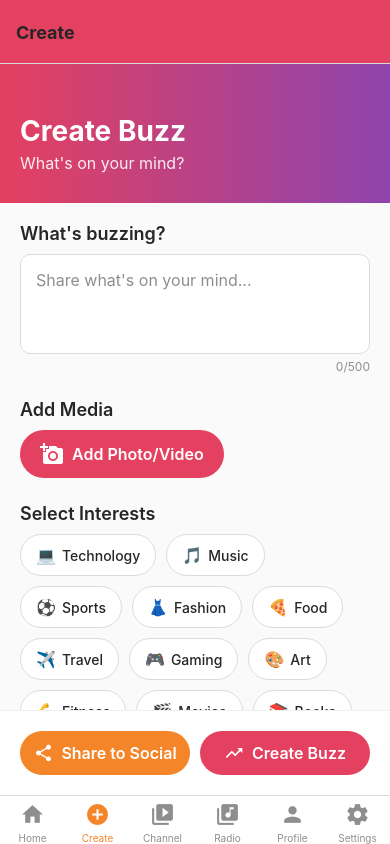
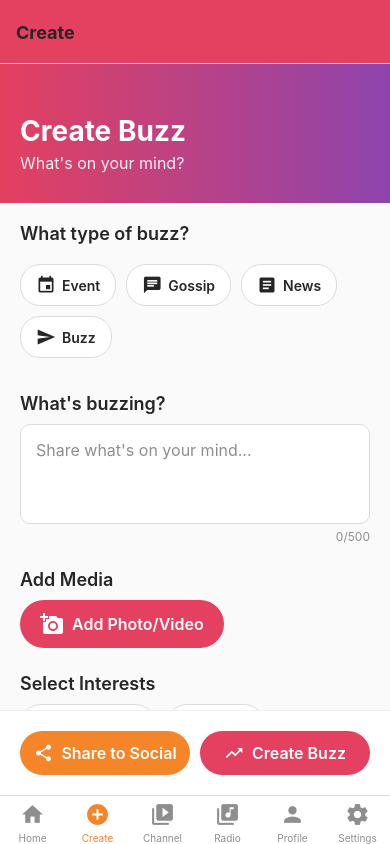
Before and after one commit to saji1970/BuzzIt, a React Native app: screen /Create in a window 390 px wide. Built offline with nearby package versions, Linux system fonts and the light colour scheme.

Commit message:
Add buzz type selection and event date, improve camera/gallery permissions

```diff
--- a/src/screens/CreateBuzzScreen.tsx
+++ b/src/screens/CreateBuzzScreen.tsx
@@ -20,11 +20,15 @@ import * as Animatable from 'react-native-animatable';
 import {useTheme} from '../context/ThemeContext';
 import {useUser, Interest} from '../context/UserContext';
 
+type BuzzType = 'event' | 'gossip' | 'news' | 'buzz';
+
 const CreateBuzzScreen: React.FC = () => {
   const {theme} = useTheme();
   const {user, addBuzz, interests} = useUser();
   const [content, setContent] = useState('');
   const [selectedInterests, setSelectedInterests] = useState<Interest[]>([]);
+  const [buzzType, setBuzzType] = useState<BuzzType | null>(null);
+  const [eventDate, setEventDate] = useState<string>('');
   const [media, setMedia] = useState<{type: 'image' | 'video' | null; url: string | null}>({
     type: null,
     url: null,
@@ -44,53 +48,64 @@ const CreateBuzzScreen: React.FC = () => {
 
   const openCamera = async () => {
     try {
-      const { status } = await ImagePicker.requestCameraPermissionsAsync();
-      if (status !== 'granted') {
-        Alert.alert('Permission Denied', 'Camera permission is required to take photos');
+      // Request camera permissions
+      const cameraPermission = await ImagePicker.requestCameraPermissionsAsync();
+      if (cameraPermission.status !== 'granted') {
+        Alert.alert('Permission Denied', 'Camera permission is required to take photos. Please enable it in Settings.');
         return;
       }
 
+      // Request microphone permission for videos
+      const audioPermission = await ImagePicker.requestCameraPermissionsAsync();
+
       const result = await ImagePicker.launchCameraAsync({
-        mediaTypes: ['images', 'videos'],
+        mediaTypes: ImagePicker.MediaTypeOptions.All,
         allowsEditing: true,
         quality: 0.8,
+        aspect: [4, 3],
       });
 
       if (!result.canceled && result.assets && result.assets[0]) {
         const asset = result.assets[0];
         setMedia({
-          type: asset.type === 'video' ? 'video' : 'image',
+          type: asset.type?.startsWith('video') ? 'video' : 'image',
           url: asset.uri || null,
         });
+        Alert.alert('Success', 'Media captured successfully!');
       }
     } catch (error) {
-      Alert.alert('Error', 'Failed to open camera');
+      console.error('Camera error:', error);
+      Alert.alert('Error', 'Failed to open camera. Please try again.');
     }
   };
 
   const openGallery = async () => {
     try {
+      // Request media library permissions
       const { status } = await ImagePicker.requestMediaLibraryPermissionsAsync();
       if (status !== 'granted') {
-        Alert.alert('Permission Denied', 'Gallery permission is required to select media');
+        Alert.alert('Permission Denied', 'Gallery permission is required to select media. Please enable it in Settings.');
         return;
       }
 
       const result = await ImagePicker.launchImageLibraryAsync({
-        mediaTypes: ['images', 'videos'],
+        mediaTypes: ImagePicker.MediaTypeOptions.All,
         allowsEditing: true,
         quality: 0.8,
+        allowsMultipleSelection: false,
       });
 
       if (!result.canceled && result.assets && result.assets[0]) {
         const asset = result.assets[0];
         setMedia({
-          type: asset.type === 'video' ? 'video' : 'image',
+          type: asset.type?.startsWith('video') ? 'video' : 'image',
           url: asset.uri || null,
         });
+        Alert.alert('Success', 'Media selected successfully!');
       }
     } catch (error) {
-      Alert.alert('Error', 'Failed to open gallery');
+      console.error('Gallery error:', error);
+      Alert.alert('Error', 'Failed to open gallery. Please try again.');
     }
   };
 
@@ -104,8 +119,18 @@ const CreateBuzzScreen: React.FC = () => {
   };
 
   const handleCreateBuzz = () => {
+    if (!buzzType) {
+      Alert.alert('Error', 'Please select a buzz type');
+      return;
+    }
+
     if (!content.trim()) {
       Alert.alert('Error', 'Please enter some content for your buzz');
+      return;
+    }
+
+    if (buzzType === 'event' && !eventDate.trim()) {
+      Alert.alert('Error', 'Please enter an event date');
       return;
     }
 
@@ -123,7 +148,9 @@ const CreateBuzzScreen: React.FC = () => {
       userId: user.id,
       username: user.username,
       userAvatar: user.avatar,
-      content: content.trim(),
+      content: buzzType === 'event' && eventDate
+        ? `${content.trim()}\n\n📅 Event Date: ${eventDate}`
+        : content.trim(),
       media,
       interests: selectedInterests,
       likes: 0,
@@ -137,6 +164,8 @@ const CreateBuzzScreen: React.FC = () => {
     // Reset form
     setContent('');
     setSelectedInterests([]);
+    setBuzzType(null);
+    setEventDate('');
     setMedia({type: null, url: null});
 
     Alert.alert('Success', 'Your buzz has been created!');
@@ -193,8 +222,65 @@ const CreateBuzzScreen: React.FC = () => {
       </LinearGradient>
 
       <ScrollView style={styles.content} showsVerticalScrollIndicator={false}>
+        {/* Buzz Type Selection */}
+        <Animatable.View animation="fadeInUp" style={styles.section}>
+          <Text style={[styles.sectionTitle, {color: theme.colors.text}]}>
+            What type of buzz?
+          </Text>
+          <View style={styles.buzzTypeContainer}>
+            {(['event', 'gossip', 'news', 'buzz'] as BuzzType[]).map((type, index) => (
+              <TouchableOpacity
+                key={type}
+                style={[
+                  styles.buzzTypeButton,
+                  {
+                    backgroundColor: buzzType === type ? theme.colors.primary : theme.colors.surface,
+                    borderColor: buzzType === type ? theme.colors.primary : theme.colors.border,
+                  },
+                ]}
+                onPress={() => setBuzzType(type)}>
+                <Icon
+                  name={
+                    type === 'event' ? 'event' :
+                    type === 'gossip' ? 'chat' :
+                    type === 'news' ? 'article' :
+                    'send'
+                  }
+                  size={20}
+                  color={buzzType === type ? '#FFFFFF' : theme.colors.text}
+                />
+                <Text
+                  style={[
+                    styles.buzzTypeText,
+                    {color: buzzType === type ? '#FFFFFF' : theme.colors.text},
+                  ]}>
+                  {type.charAt(0).toUpperCase() + type.slice(1)}
+                </Text>
+              </TouchableOpacity>
+            ))}
+          </View>
+          {buzzType === 'event' && (
+            <Animatable.View animation="fadeIn" style={styles.eventDateContainer}>
+              <TextInput
+                style={[
+                  styles.textInput,
+                  {
+                    backgroundColor: theme.colors.surface,
+                    color: theme.colors.text,
+                    borderColor: theme.colors.border,
+                  },
+                ]}
+                placeholder="Event Date (e.g., Dec 25, 2024 at 7 PM)"
+                placeholderTextColor={theme.colors.textSecondary}
+                value={eventDate}
+                onChangeText={setEventDate}
+              />
+            </Animatable.View>
+          )}
+        </Animatable.View>
+
         {/* Content Input */}
-        <Animatable.View animation="fadeInUp" style={styles.section}>
+        <Animatable.View animation="fadeInUp" delay={50} style={styles.section}>
           <Text style={[styles.sectionTitle, {color: theme.colors.text}]}>
             What's buzzing?
           </Text>
@@ -371,6 +457,29 @@ const styles = StyleSheet.create({
     flexDirection: 'row',
     alignItems: 'center',
   },
+  buzzTypeContainer: {
+    flexDirection: 'row',
+    flexWrap: 'wrap',
+    marginTop: 10,
+  },
+  buzzTypeButton: {
+    flexDirection: 'row',
+    alignItems: 'center',
+    paddingHorizontal: 15,
+    paddingVertical: 10,
+    borderRadius: 20,
+    borderWidth: 1,
+    marginRight: 10,
+    marginBottom: 10,
+  },
+  buzzTypeText: {
+    fontSize: 14,
+    fontWeight: '600',
+    marginLeft: 6,
+  },
+  eventDateContainer: {
+    marginTop: 15,
+  },
   mediaButton: {
     flexDirection: 'row',
     alignItems: 'center',
```
